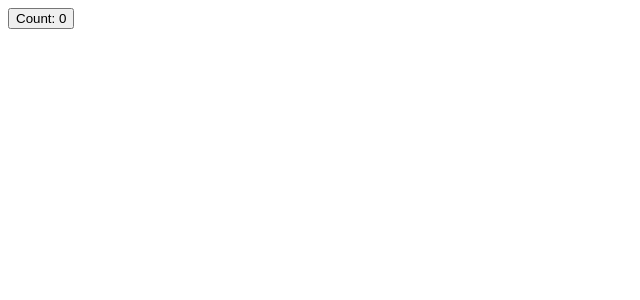
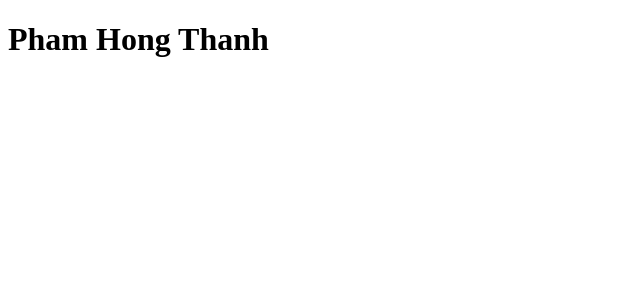
Before and after one commit to thanhpham091790/reactjs, a React (Vite) app in the folder 01-react-tutorial/my-react-app/: page / in a window 1280 px wide. Shown: the top 300 px of the page, without its empty margins (0-640 px from the left). Built offline with nearby package versions, Linux system fonts and the light colour scheme.

Commit message:
The example uses JSX syntax.

```diff
--- a/01-react-tutorial/my-react-app/index.html
+++ b/01-react-tutorial/my-react-app/index.html
@@ -2,7 +2,7 @@
 <html lang="en">
 
 <body>
-  <header id="thanh"></header>
+  <div id="root"></div>
   <script type="module" src="/src/main.jsx"></script>
 </body>
 
--- a/01-react-tutorial/my-react-app/src/main.jsx
+++ b/01-react-tutorial/my-react-app/src/main.jsx
@@ -1,15 +1,6 @@
 
-import { useState } from 'react';
 import { createRoot } from 'react-dom/client'
 
-function Counter() {
-  const [count, setCount] = useState(0);
+const myElement = <h1>Pham Hong Thanh</h1>
 
-  return (
-    <button onClick={() => setCount(count + 1)}>
-      Count: {count}
-    </button>
-  );
-}
-
-createRoot(document.getElementById('thanh')).render(<Counter />);
+createRoot(document.getElementById('root')).render(myElement);
```
